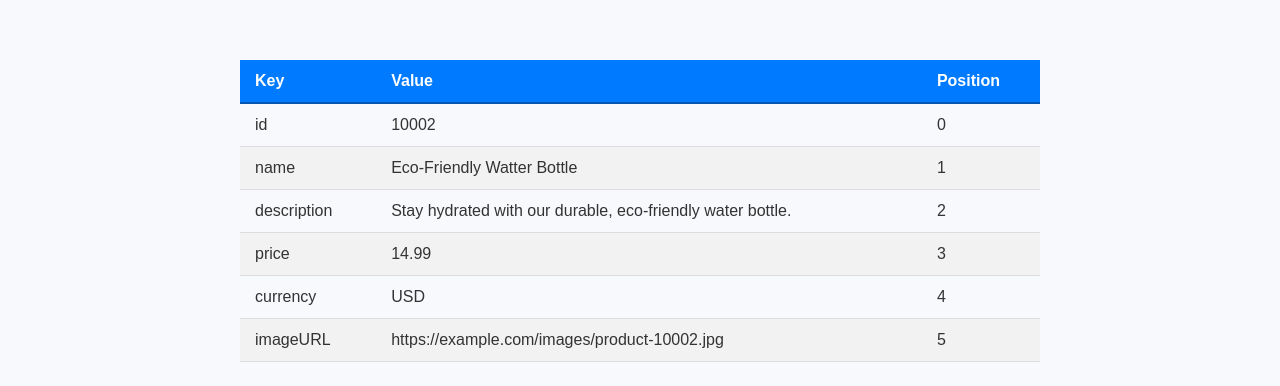
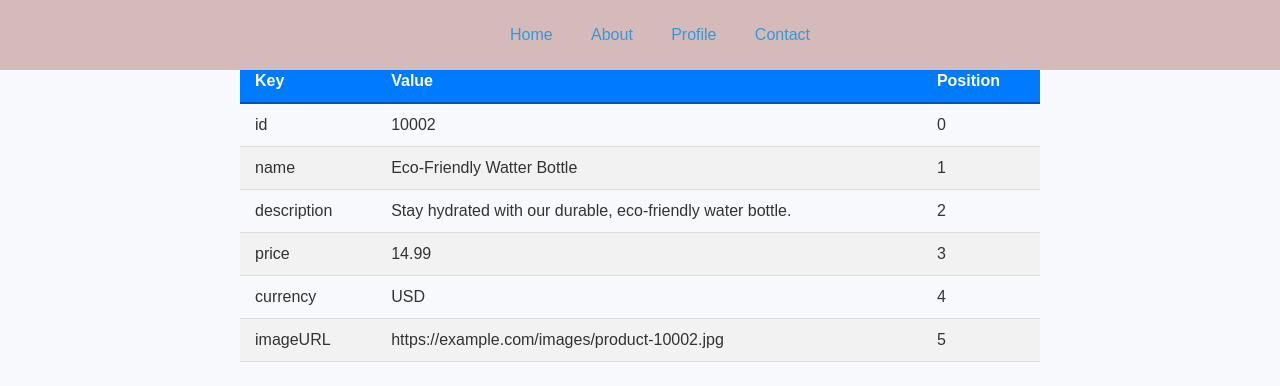
Before and after one commit to NuskheladzeShota/tbcProject, a React (Create React App) app: page /assignment in a window 1280 px wide. Shown: the top 386 px of the page. Built offline with nearby package versions, Linux system fonts and the light colour scheme.

Commit message:
update routes

```diff
--- a/src/Components/Header.jsx
+++ b/src/Components/Header.jsx
@@ -1,13 +1,14 @@
 import "../Styles/Header.css"
+import { NavLink, useNavigation } from "react-router-dom"
 export default function Header(){
     return(
         <header className="header">
             <nav>
-                <ul>
-                    <li>Home</li>
-                    <li>About</li>
-                    <li>Services</li>
-                    <li>Contact</li>
+                <ul className="headretList">
+                    <NavLink to="/">Home</NavLink>
+                    <NavLink to="/about">About</NavLink>
+                    <NavLink to="/profile">Profile</NavLink>
+                    <NavLink to="/contact">Contact</NavLink>
                 </ul>
             </nav>
         </header>
--- a/src/Pages/About.jsx
+++ b/src/Pages/About.jsx
@@ -1,7 +1,10 @@
 import '../Styles/About.css';
+import Header from '../Components/Header';
 
 export default function About() {
     return (
+        <div>
+            <Header />
             <div className="about-container">
                 <h1>About Us</h1>
                 <p className="about-text">Welcome to our web application! We are dedicated to providing you with a seamless experience in exploring the latest mobile technology.</p>
@@ -9,5 +12,6 @@ export default function About() {
                 <p className="about-text">In addition to product listings, we also offer a user-friendly interface where you can easily navigate through our services, learn more about the latest trends in mobile technology, and connect with us through our contact page.</p>
                 <p className="about-text">Thank you for visiting us! We are committed to enhancing your mobile shopping experience and look forward to serving you.</p>
             </div>
+        </div>
     );
 }
--- a/src/Pages/Assignment.jsx
+++ b/src/Pages/Assignment.jsx
@@ -1,5 +1,5 @@
 import "../Styles/Assignment.css"
-
+import Header from "../Components/Header"
 const obj = {
     id: "10002",
     name: "Eco-Friendly Watter Bottle",
@@ -39,6 +39,9 @@ const List = () => (
 
 export default function Assignment() {
     return (
-        <List />
+        <div>
+            <Header />
+            <List />
+        </div>
     )
 }
--- a/src/Pages/Contact.jsx
+++ b/src/Pages/Contact.jsx
@@ -1,8 +1,10 @@
 import '../Styles/Contact.css';
+import Header from '../Components/Header';
 
 export default function Contact() {
     return (
         <div className="contact-container">
+            <Header />
             <h1>Contact Information</h1>
             <p className="contact-info">Hello, this is the contact page.</p>
             <p className="contact-info">My name is <strong>Shota Nuskheladze</strong>.</p>
--- a/src/Pages/Profile.jsx
+++ b/src/Pages/Profile.jsx
@@ -1,5 +1,6 @@
 import React, { useState } from 'react';
 import '../Styles/Profile.css';
+import Header from '../Components/Header';
 
 const initialUser = {
     firstName: "Shota",
@@ -33,6 +34,8 @@ export default function Profile() {
     };
 
     return (
+        <div>
+            <Header />
             <div className="profile-page">
                 <div className="profile-content">
                     <div className="profile-card">
@@ -93,5 +96,6 @@ export default function Profile() {
                     </div>
                 </div>
             </div>
+        </div>
     );
 }
--- a/src/Styles/Header.css
+++ b/src/Styles/Header.css
@@ -1,5 +1,5 @@
 .header {
-    background-color: red;
+    background-color: rgb(213, 186, 186);
     height: 70px;
     position: fixed;
     left: 0;
@@ -23,3 +23,9 @@
     margin: 40px;
     color: aliceblue;
   }
+
+  .headretList {
+    width: 300px;
+    display: flex;
+    justify-content: space-between;
+  }
--- a/src/Styles/Profile.css
+++ b/src/Styles/Profile.css
@@ -3,6 +3,7 @@
     height: 80vh;
     background-color: #f4f7fa;
     font-family: 'Arial', sans-serif;
+    margin-top: 100px;
 }
 
 .sidebar {
```
Lines whose indentation alone changed are shown as unchanged.
